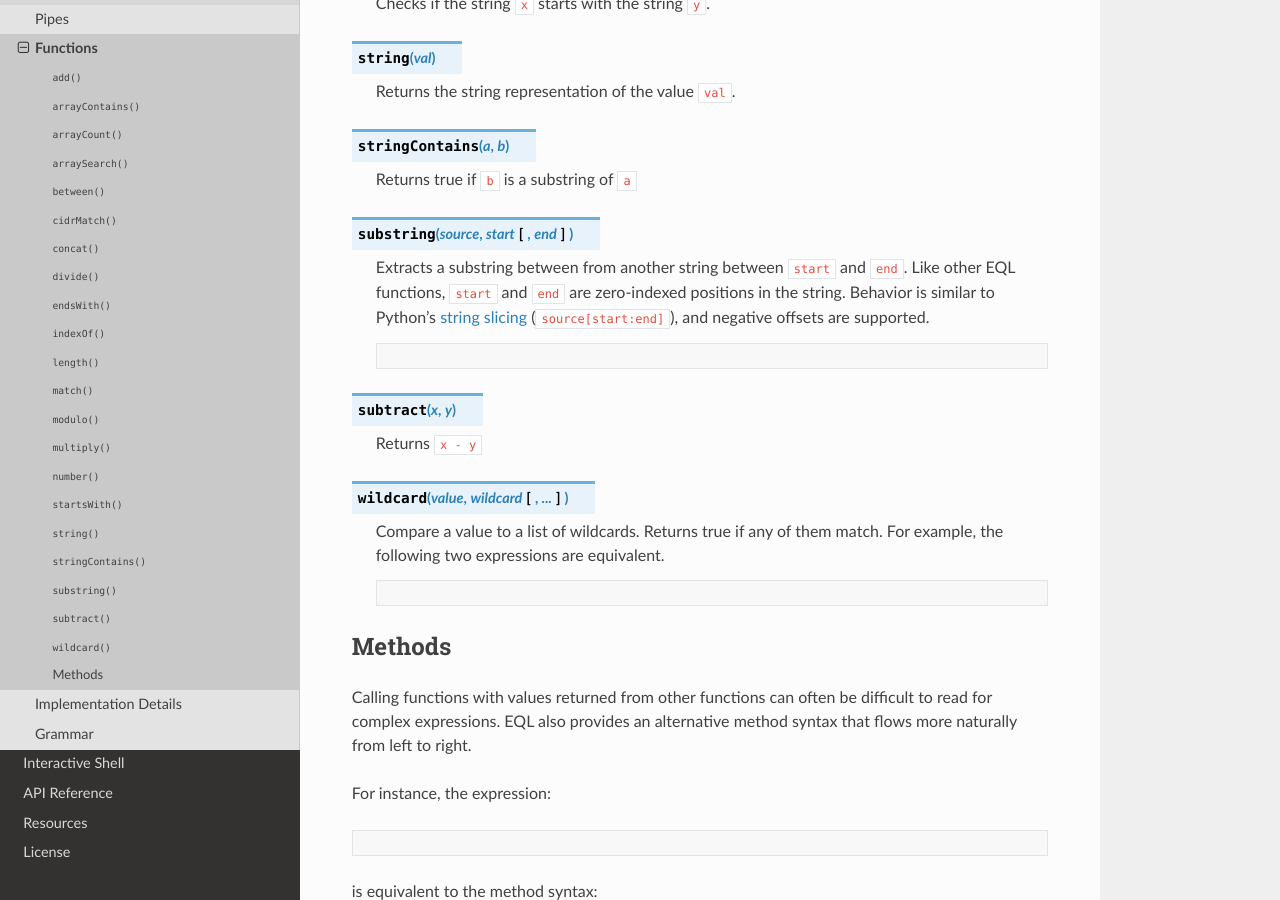
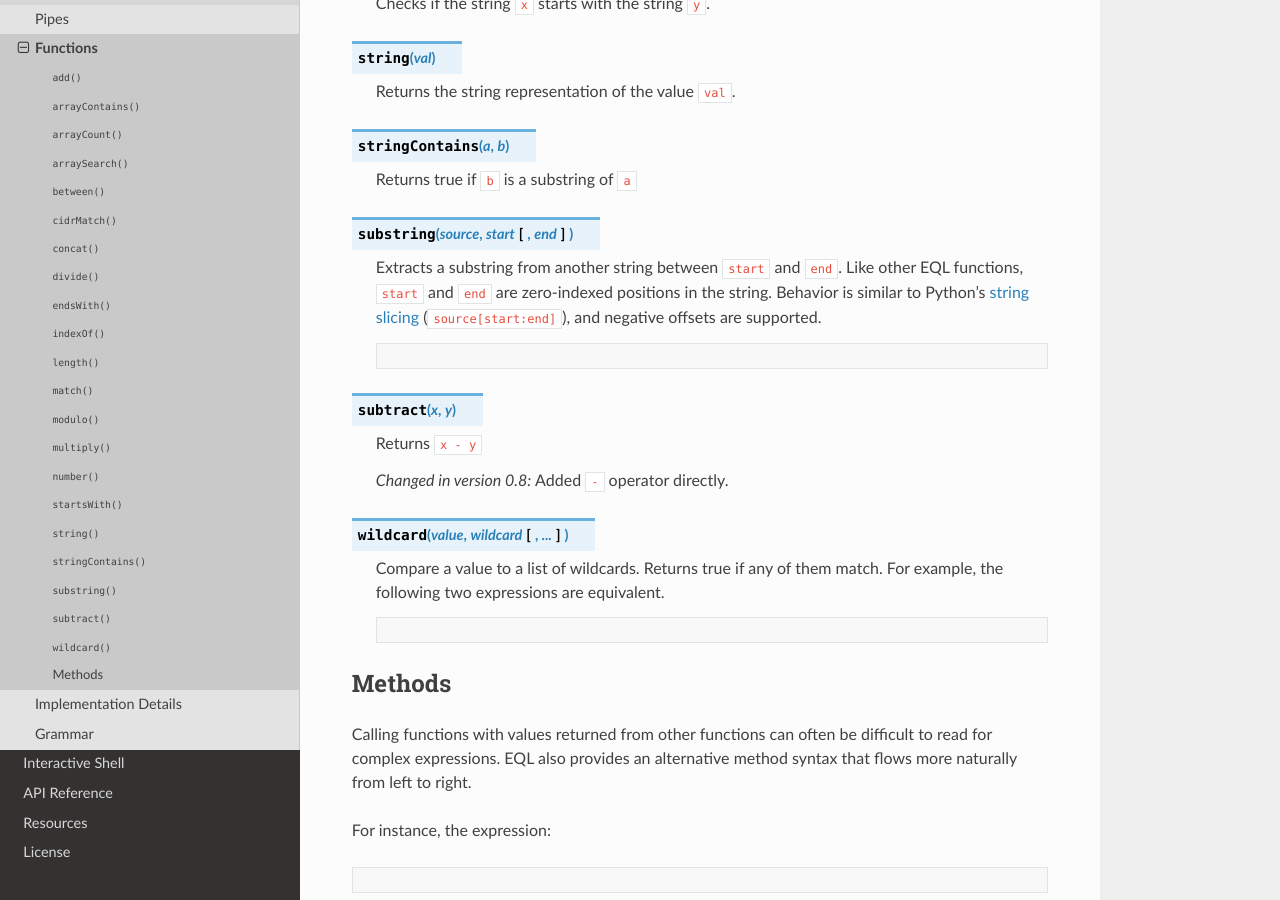
Before and after one commit to endgameinc/eql, a Sphinx documentation site: the page built from docs/query-guide/functions.rst, in a window 1280 px wide and 900 px high, scrolled down 2375 px. Built offline with Sphinx 7.4.7 and the Read the Docs theme 2.0.0, drawn with Linux system fonts in a browser that asks for light colours.

Commit message:
Minor fixes to the EQL guide (#54)
* Remove spurious "between" in substring's documentation
* Mention "-" operator is available since 0.8

```diff
--- a/docs/query-guide/functions.rst
+++ b/docs/query-guide/functions.rst
@@ -170,7 +170,7 @@ math, string manipulation or more sophisticated expressions to be expressed.
 
 .. function:: substring(source, start [, end])
 
-    Extracts a substring between from another string between ``start`` and ``end``.
+    Extracts a substring from another string between ``start`` and ``end``.
     Like other EQL functions, ``start`` and ``end`` are zero-indexed positions in the string.
     Behavior is similar to Python's `string slicing`_ (``source[start:end]``), and negative offsets are supported.
 
@@ -186,6 +186,9 @@ math, string manipulation or more sophisticated expressions to be expressed.
 .. function:: subtract(x, y)
 
     Returns ``x - y``
+
+    .. versionchanged:: 0.8
+        Added ``-`` operator directly.
 
 .. function:: wildcard(value, wildcard [, ... ])
 
```
